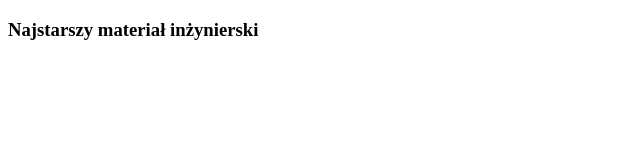
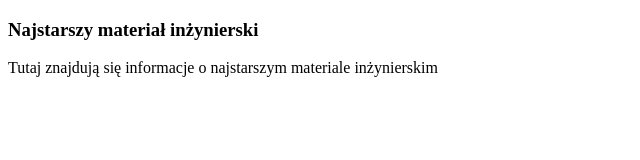
Before and after one commit to dota243/dota243.github.io, a plain HTML site: page index.html in a window 1280 px wide. Shown: the whole page, without its empty margins (0-640 px from the left). Drawn offline with Linux system fonts and the light colour scheme.

Commit message:
przebudowujemy strony

```diff
--- a/index.html
+++ b/index.html
@@ -10,6 +10,7 @@
 
 <body>
 	<h3>Najstarszy materiał inżynierski</h3>
+	<p>Tutaj znajdują się informacje o najstarszym materiale inżynierskim</p>
 
 </body>
 </html>
```
